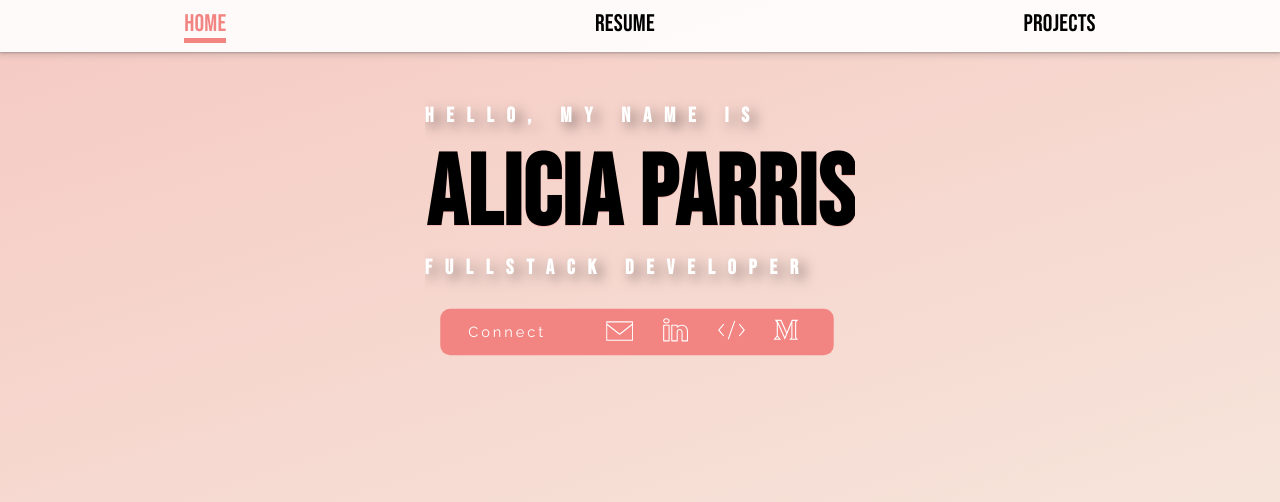
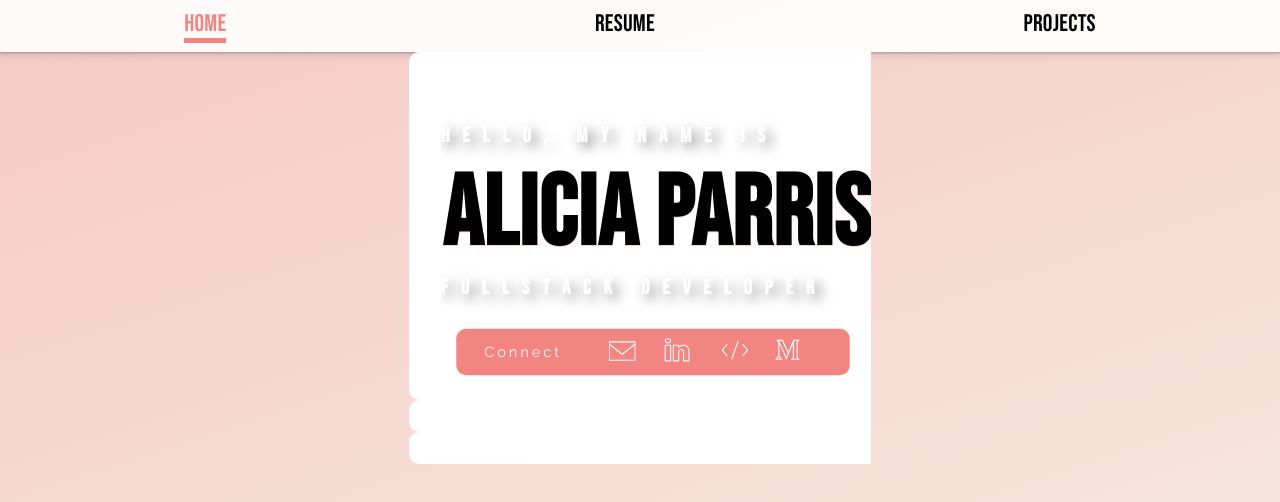
Before and after one commit to 1stofhername/portfolio-webstie, a React (Create React App) app: page / in a window 1280 px wide. Shown: the top 502 px of the page. Built offline with nearby package versions, Linux system fonts and the light colour scheme.

Commit message:
Creates home page sections.

```diff
--- a/src/components/Home.js
+++ b/src/components/Home.js
@@ -12,7 +12,7 @@ export default function Home () {
         exit={{ y: window.innerHeight, transition: { duration: 1.0 } }}
         >
             <div id="home">
-
+                <div className="main-section" id="intro">
                     <div className="title">
                         <h2 id="greeting" className="sub-title">
                             Hello, my name is
@@ -24,9 +24,17 @@ export default function Home () {
                         <h2 id="fullstack-dev" className="sub-title">
                             fullstack developer
                         </h2>
+                        <ContactMenu />
+                    </div>
                     </div>
 
-                <ContactMenu />
+                    <div className="main-section" id="about-me">
+
+                    </div>
+
+                    <div className="main-section" id="activity">
+
+                    </div>
 
             </div>
         </motion.div>
--- a/src/css/index.css
+++ b/src/css/index.css
@@ -113,6 +113,13 @@ p.connect {
   width:fit-content;
   display:flex;
   flex-direction: column;
+}
+
+.main-section {
+  background-color: white;
+  border-style: none;
+  border-radius: 10px;
+  padding:1.0rem;
 }
 
 .title {
```
Lines whose indentation alone changed are shown as unchanged.
